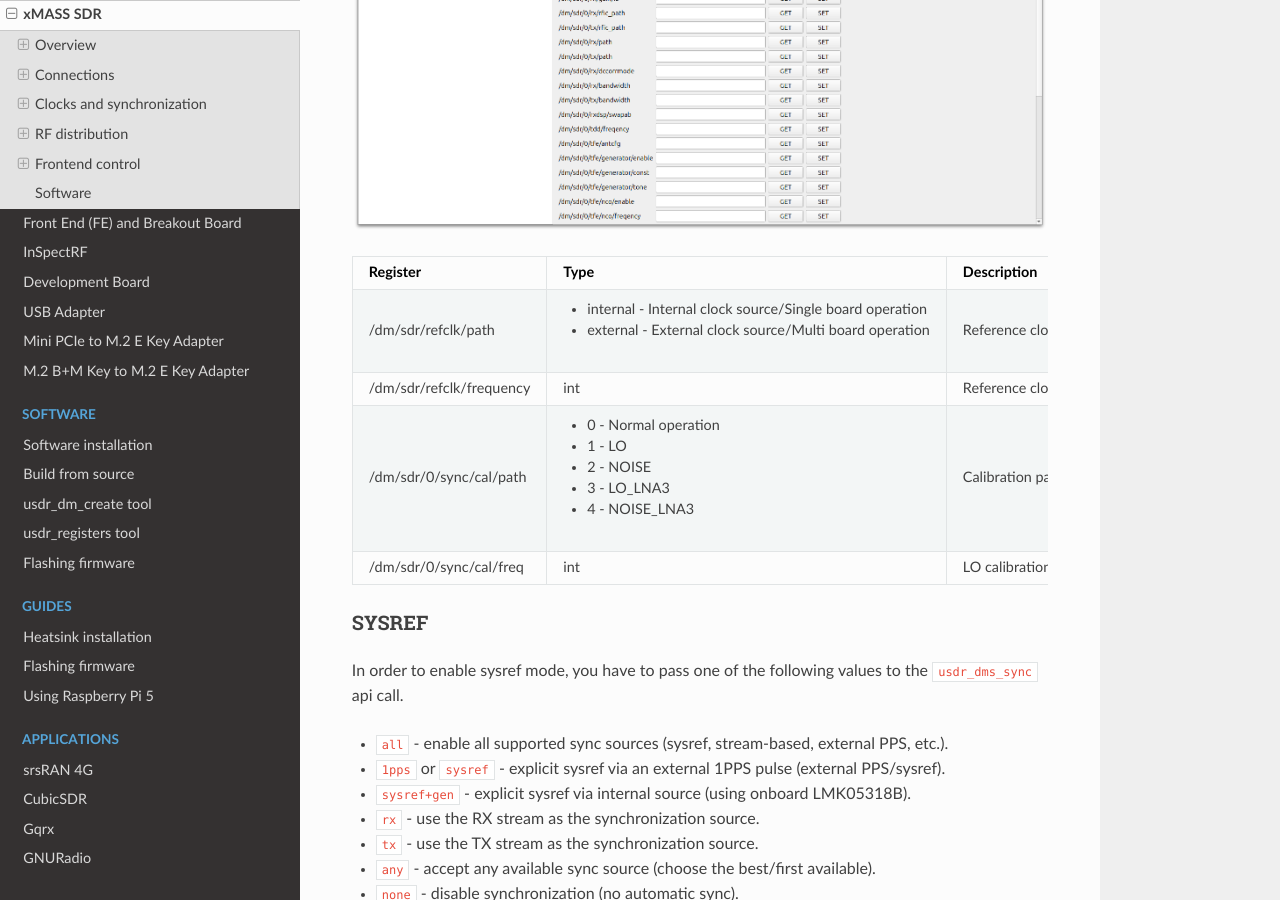
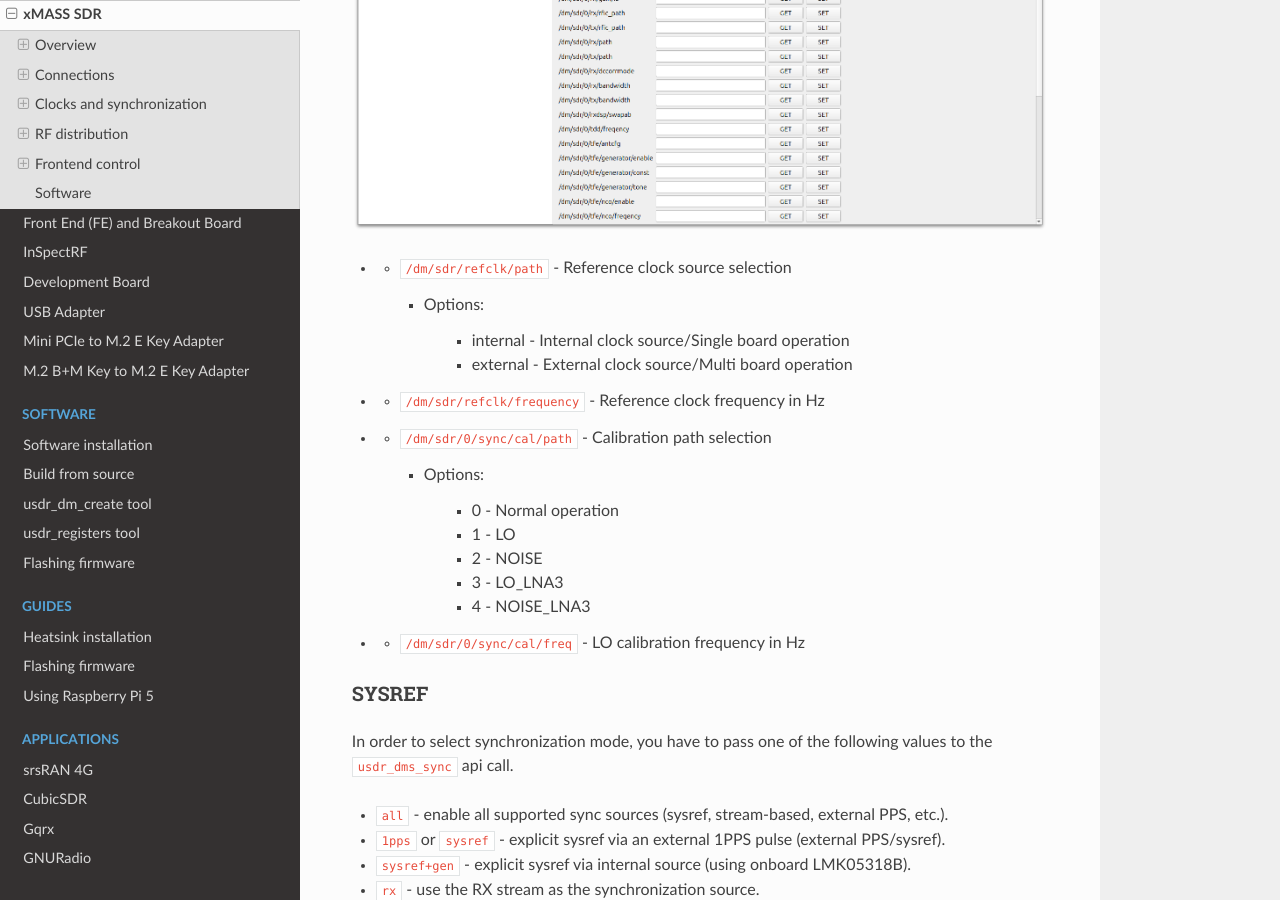
Before and after one commit to wavelet-lab/docs, a Sphinx documentation site: the page built from source/hardware/xmass.rst, in a window 1280 px wide and 900 px high, scrolled down 9002 px. Built offline with Sphinx 7.4.7 and the Read the Docs theme 3.1.0, drawn with Linux system fonts in a browser that asks for light colours.

Commit message:
Updated.

```diff
--- a/source/hardware/xmass.rst
+++ b/source/hardware/xmass.rst
@@ -278,35 +278,33 @@ This section describes the general control of the board.
    :alt: xmass sdr frontend control screenshot
 
 
-.. list-table::
-   :header-rows: 1
 
-   * - Register
-     - Type
-     - Description
-   * - /dm/sdr/refclk/path
-     -  - internal - Internal clock source/Single board operation
+* - ``/dm/sdr/refclk/path`` - Reference clock source selection
+
+    - Options:
+
+        - internal - Internal clock source/Single board operation
         - external - External clock source/Multi board operation
-     - Reference clock source selection
-   * - /dm/sdr/refclk/frequency
-     - int
-     - Reference clock frequency in Hz
-   * - /dm/sdr/0/sync/cal/path
-     -  - 0 - Normal operation
+
+* - ``/dm/sdr/refclk/frequency`` - Reference clock frequency in Hz
+
+* - ``/dm/sdr/0/sync/cal/path`` - Calibration path selection
+
+    - Options:
+
+        - 0 - Normal operation
         - 1 - LO
         - 2 - NOISE
         - 3 - LO_LNA3
         - 4 - NOISE_LNA3
-     - Calibration path selection
-   * - /dm/sdr/0/sync/cal/freq
-     - int
-     - LO calibration frequency in Hz
+
+* - ``/dm/sdr/0/sync/cal/freq`` - LO calibration frequency in Hz
 
 
 SYSREF
 ------
 
-In order to enable sysref mode, you have to pass one of the following values to the ``usdr_dms_sync`` api call.
+In order to select synchronization mode, you have to pass one of the following values to the ``usdr_dms_sync`` api call.
 
 - ``all`` - enable all supported sync sources (sysref, stream-based, external PPS, etc.).
 - ``1pps`` or ``sysref`` - explicit sysref via an external 1PPS pulse (external PPS/sysref).
```
